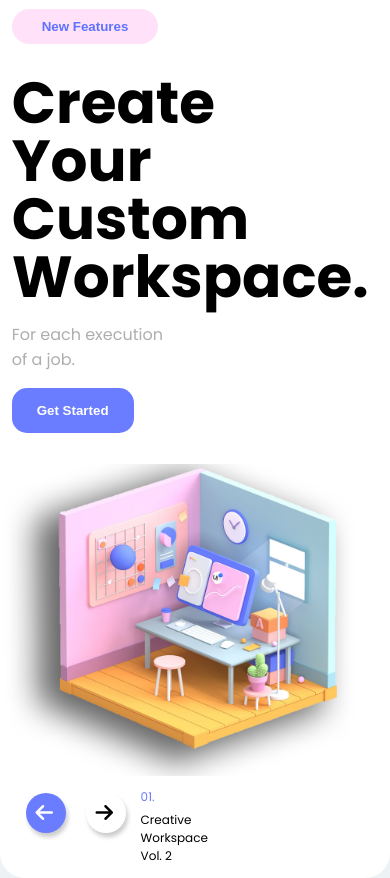
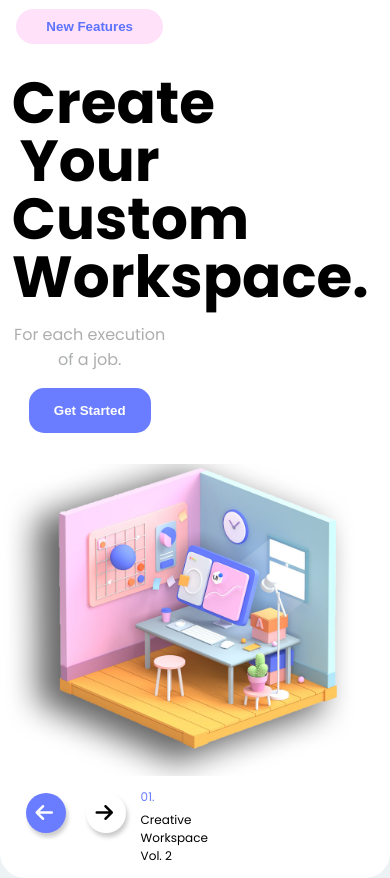
Before and after one commit to iravikumar0403/Box-landing-page, a plain HTML site: page index.html in a window 390 px wide. Shown: the part 75-953 px from the top of the page. Drawn offline with Linux system fonts and the light colour scheme.

Commit message:
Initial commit

```diff
--- a/styles.css
+++ b/styles.css
@@ -63,6 +63,7 @@ main{
     width: 40%;
     margin: 3%;
     justify-content: space-evenly;
+
 }
 #new-feature{
     border: none;
@@ -168,6 +169,9 @@ footer{
         margin:0;
         padding:0;
     }
+    #first-section{
+        text-align: center;
+    }
     #second-section{
         width:100%;
     }
```
